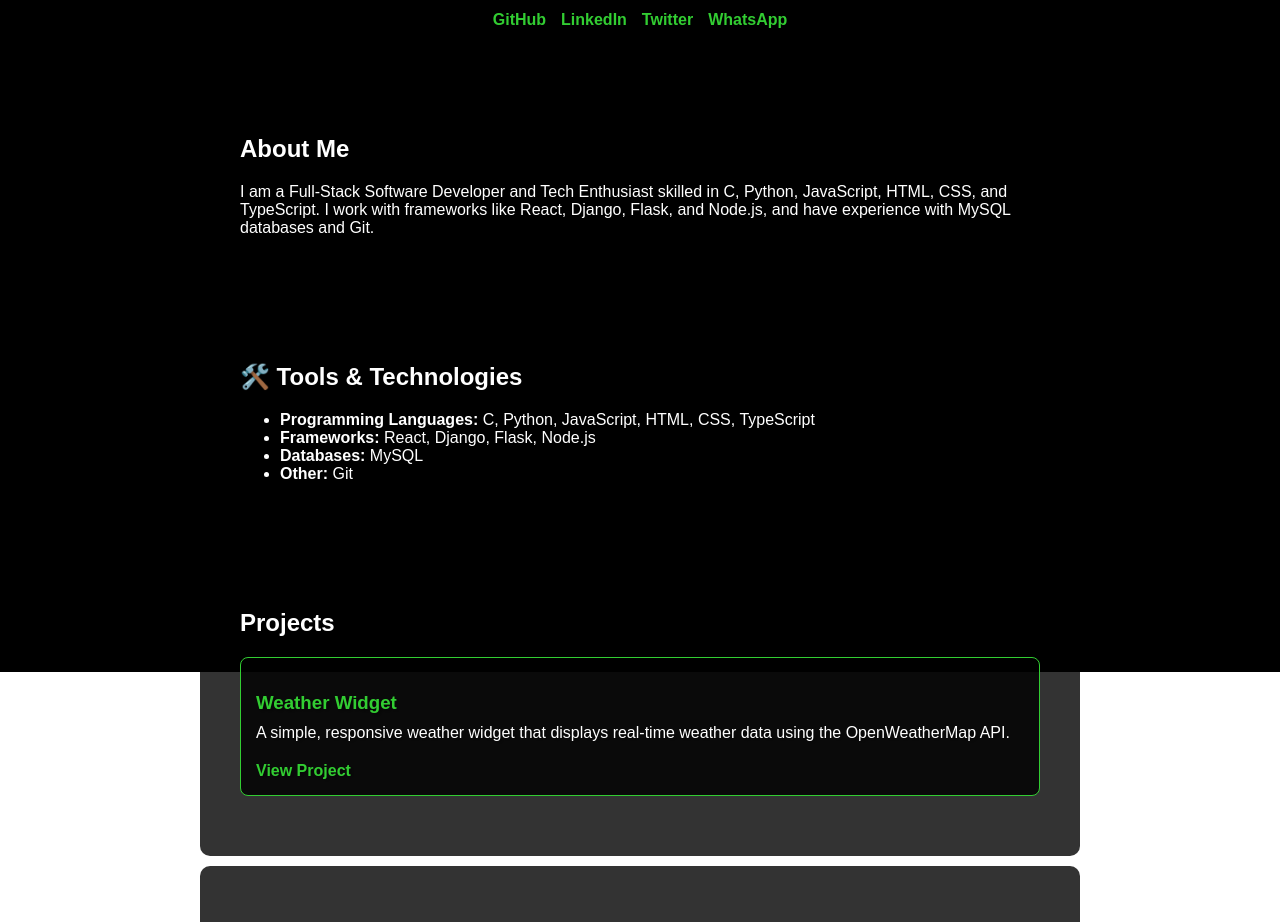
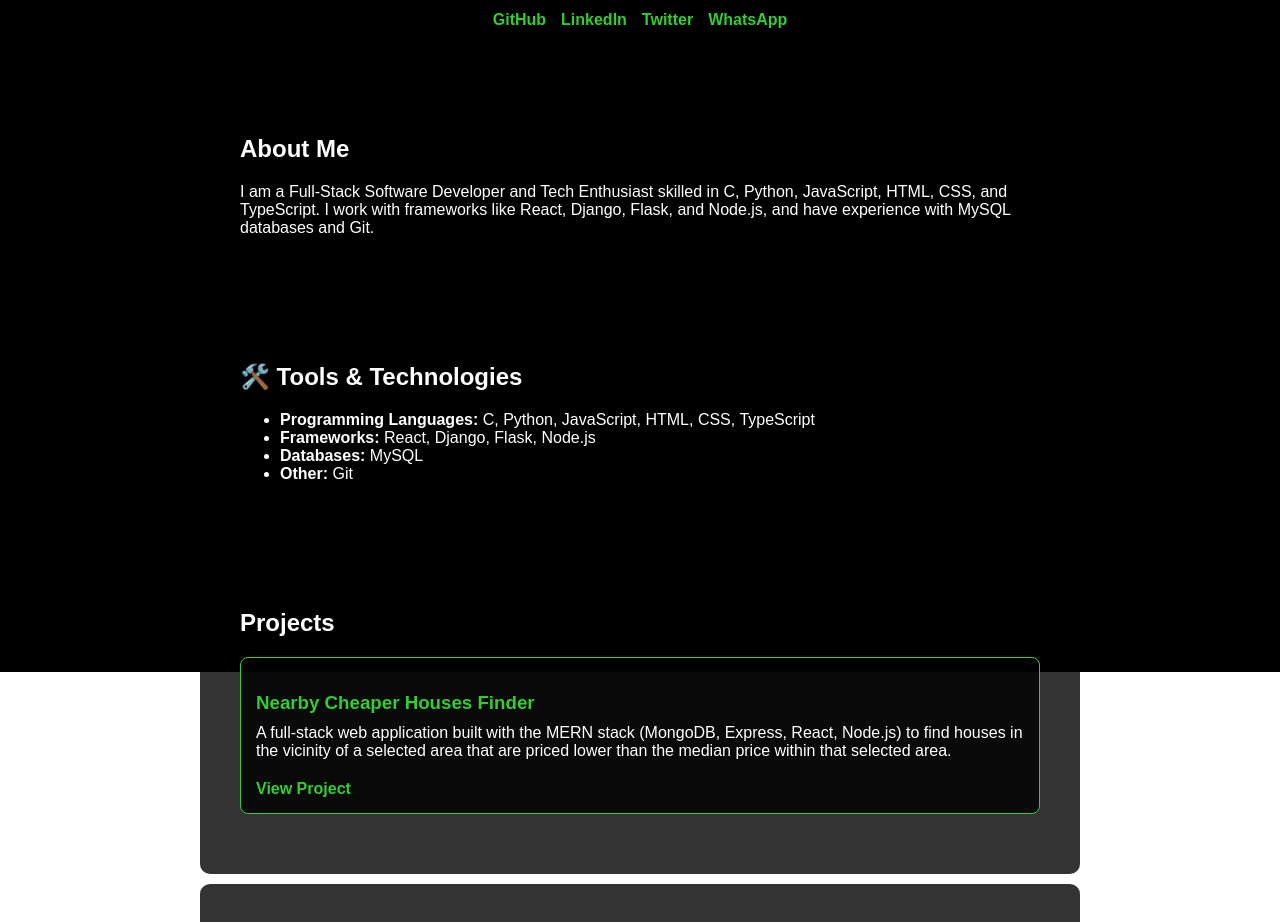
Before and after one commit to telmon95/portfolio, a plain HTML site: page index.html in a window 1280 px wide. Shown: the part 128-1050 px from the top of the page. Drawn offline with Linux system fonts and the light colour scheme; animation ran at ten frames a second.

Commit message:
detail change

```diff
--- a/index.html
+++ b/index.html
@@ -193,8 +193,8 @@
         <h2>Projects</h2>
         <div id="project-container">
             <div class="project">
-                <h3>Weather Widget</h3>
-                <p>A simple, responsive weather widget that displays real-time weather data using the OpenWeatherMap API.</p>
+                <h3>Nearby Cheaper Houses Finder</h3>
+                <p>A full-stack web application built with the MERN stack (MongoDB, Express, React, Node.js) to find houses in the vicinity of a selected area that are priced lower than the median price within that selected area.</p>
                 <a href="https://dashing-shortbread-8104f8.netlify.app/" target="_blank">View Project</a>
             </div>
         </div>
```
